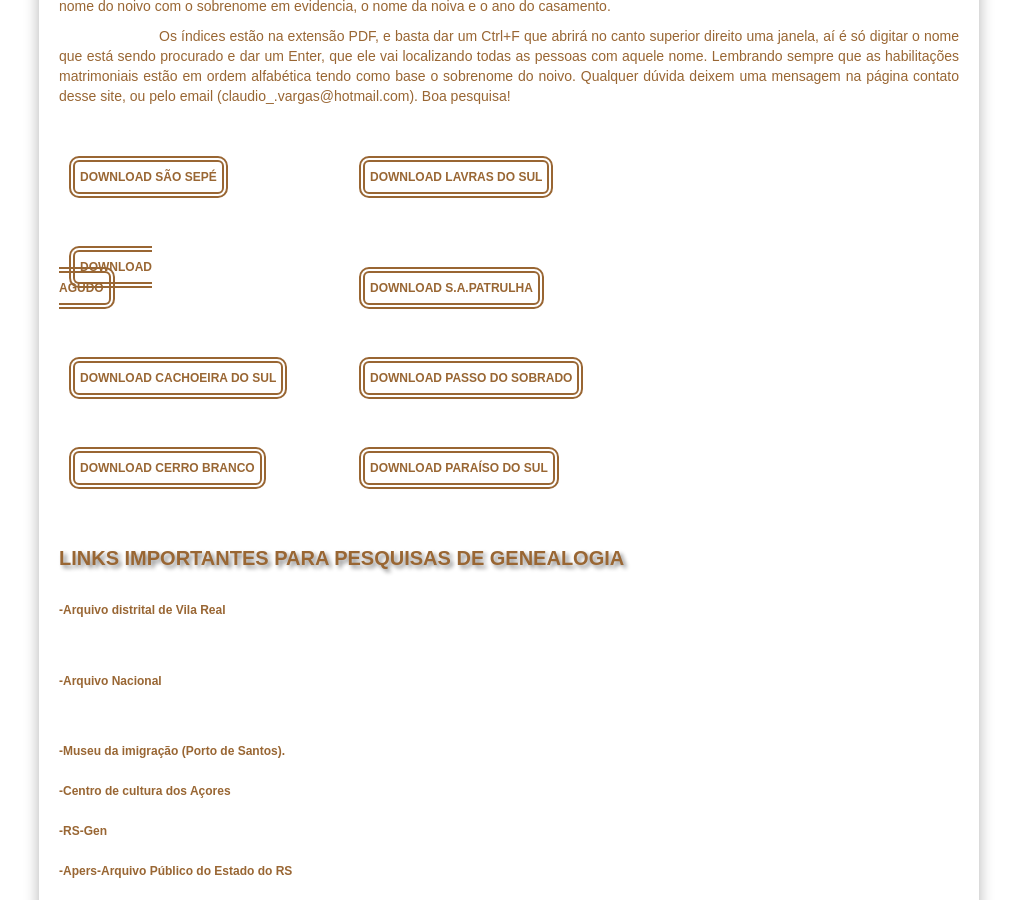
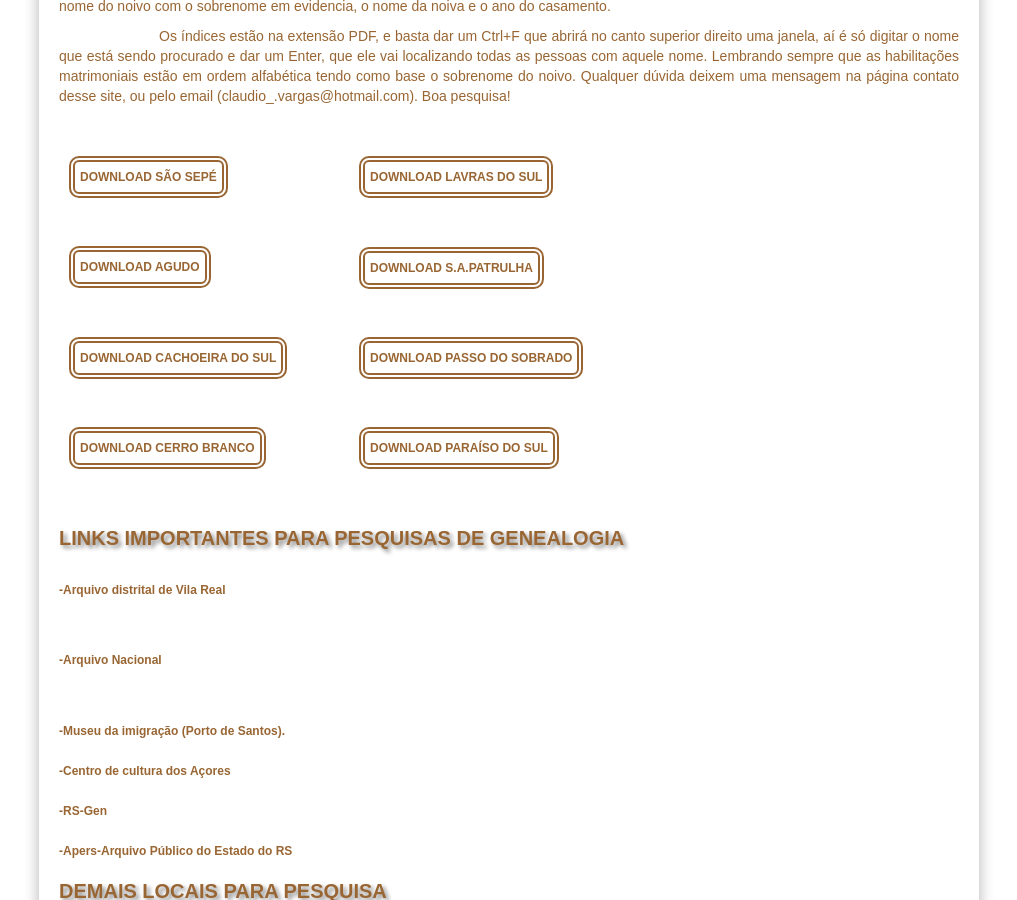
Before and after one commit to claudiovargas1955/claudiovargas1955.github.io, a Jekyll site: the page built from _pages/downloads.html, in a window 1280 px wide and 900 px high, scrolled down 499 px. Shown: the whole window, without its empty margins (131-1148 px from the left). Built offline with Jekyll 4.4.1, drawn with Linux system fonts in a browser that asks for light colours; some web fonts are replaced.

Commit message:
Update downloads.html

```diff
--- a/_pages/downloads.html
+++ b/_pages/downloads.html
@@ -153,7 +153,7 @@
 <div id="indices">
 <a class="indls" href="/media/indice são sepé.pdf" target="_blank">DOWNLOAD SÃO SEPÉ</a><br>
 <a class="indsap" href="/media/indice lavras do sul.pdf" target="_blank">DOWNLOAD LAVRAS DO SUL</a><br>
-<a class="indcs" href="/media/indice agudo.pdf" target="_blank">DOWNLOAD <br>AGUDO</a><br>
+<a class="indcs" href="/media/indice agudo.pdf" target="_blank">DOWNLOAD AGUDO</a><br>
 <a class="indlcs" href="/media/pdf" target="_blank" target="_blank">DOWNLOAD S.A.PATRULHA</a><br>
 <a class="indlds" href="/media/indice cachoeira do sul.pdf" target="_blank">DOWNLOAD CACHOEIRA DO SUL</a><br>
 <a class="indlfs" href="/media/indice passo do sobrado.pdf" target="_blank">DOWNLOAD PASSO DO SOBRADO</a><br>
```
